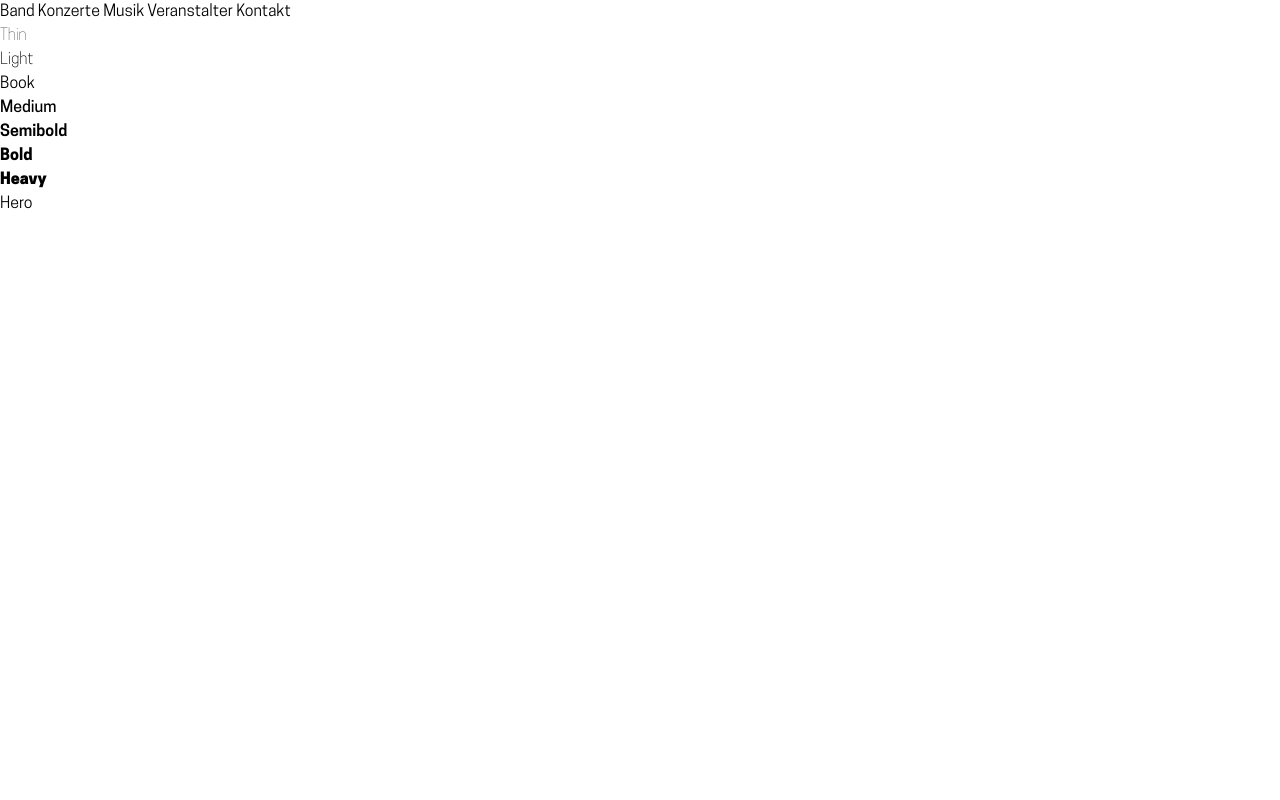
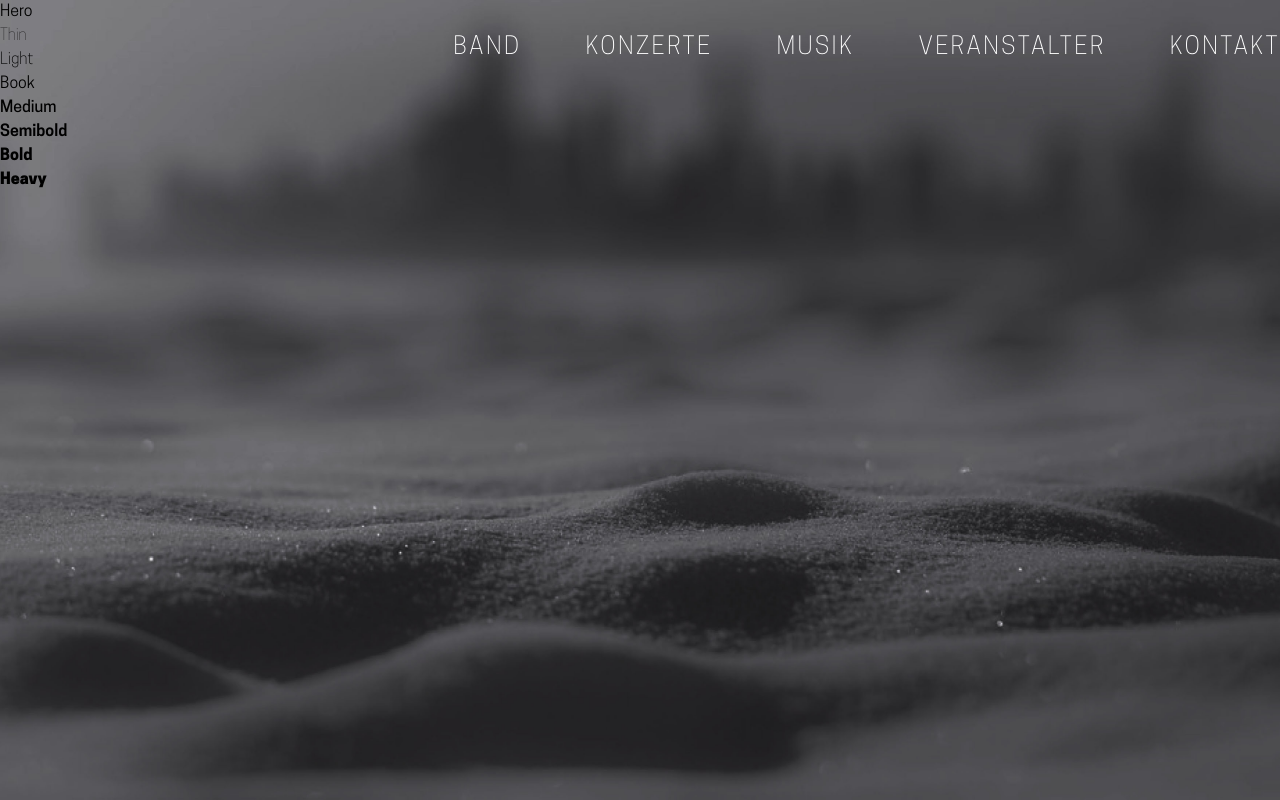
Before and after one commit to fidu85/midlands-website, a SvelteKit app: page / in a window 1280 px wide. Shown: the top 800 px of the page. Built offline with nearby package versions, Linux system fonts and the light colour scheme.

Commit message:
hero-bg, start with navigation

```diff
--- /dev/null
+++ b/src/Components/navigation.svelte
@@ -0,0 +1,15 @@
+<script lang="ts">
+</script>
+
+<nav
+  class="fixed h-24 w-full flex items-center justify-end gap-16 text-white font-cooper-light tracking-widest text-2xl"
+>
+  <a href="/#band">BAND</a>
+  <a href="/#concert">KONZERTE</a>
+  <a href="/#music">MUSIK</a>
+  <a href="/#promoter">VERANSTALTER</a>
+  <a href="/#contact">KONTAKT</a>
+</nav>
+
+<style>
+</style>
--- a/src/routes/+layout.svelte
+++ b/src/routes/+layout.svelte
@@ -1,11 +1,8 @@
 <script>
   import "../app.css";
+  import Navigation from "../Components/navigation.svelte";
 </script>
 
-<a href="/#band">Band</a>
-<a href="/#concert">Konzerte</a>
-<a href="/#music">Musik</a>
-<a href="/#promoter">Veranstalter</a>
-<a href="/#contact">Kontakt</a>
+<Navigation />
 
 <slot />
--- a/src/routes/+page.svelte
+++ b/src/routes/+page.svelte
@@ -7,14 +7,6 @@
   import SectionContact from "./section_contact.svelte";
 </script>
 
-<p class="font-cooper-thin">Thin</p>
-<p class="font-cooper-light">Light</p>
-<p class="font-cooper-book">Book</p>
-<p class="font-cooper-medium">Medium</p>
-<p class="font-cooper-semibold">Semibold</p>
-<p class="font-cooper-bold">Bold</p>
-<p class="font-cooper-heavy">Heavy</p>
-
 <SectionHero />
 <SectionBand />
 <SectionConcert />
--- a/src/routes/section_hero.svelte
+++ b/src/routes/section_hero.svelte
@@ -1,7 +1,17 @@
 <script lang="ts">
 </script>
 
-<section id="hero" class="h-screen">Hero</section>
+<section id="hero" class="bg-hero-background bg-cover bg-center h-screen">
+  Hero
+
+  <p class="font-cooper-thin">Thin</p>
+  <p class="font-cooper-light">Light</p>
+  <p class="font-cooper-book">Book</p>
+  <p class="font-cooper-medium">Medium</p>
+  <p class="font-cooper-semibold">Semibold</p>
+  <p class="font-cooper-bold">Bold</p>
+  <p class="font-cooper-heavy">Heavy</p>
+</section>
 
 <style>
 </style>
--- a/tailwind.config.cjs
+++ b/tailwind.config.cjs
@@ -3,6 +3,9 @@ module.exports = {
   content: ['./src/**/*.{svelte,html,js,ts}'],
   theme: {
     extend: {
+      backgroundImage: {
+        'hero-background': "url('/assets/hero_background.jpg')",
+      }
     },
     fontFamily: {
       'sans': ['CooperHewitt Book'],
```
Also changed, not shown: static/assets/hero_background.jpg (added).
